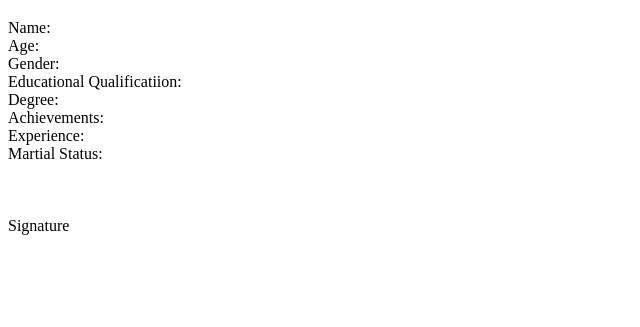
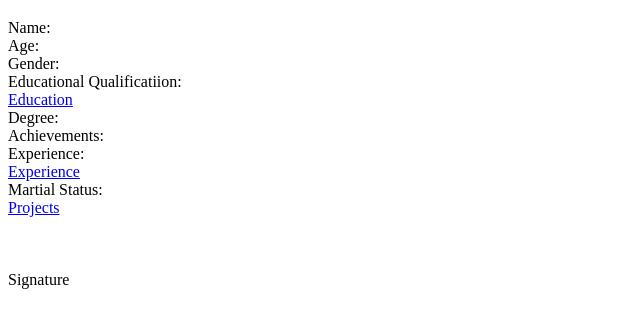
Before and after one commit to Rohit-Kumar-0407/HTML-Repo, a plain HTML site: page Portfolio (Project 1).html in a window 1280 px wide. Shown: the part 61-388 px from the top of the page, without its empty margins (0-640 px from the left). Drawn offline with Linux system fonts and the light colour scheme.

Commit message:
Added Hyperlinks

```diff
--- a/Portfolio (Project 1).html
+++ b/Portfolio (Project 1).html
@@ -11,10 +11,13 @@
         Age:<br>
         Gender:<br>
         Educational Qualificatiion:<br>
+        <a href="/Education.html">Education</a> <br>
         Degree:<br>
         Achievements:<br>
         Experience:<br>
+        <a href="/Experience.html">Experience</a> <br>
         Martial Status:<br>
+        <a href="/Projects.html">Projects</a><br>
         <br>
         <br>
         <br>
```
Also changed, not shown: Education.html (added), Experience.html (added), Projects.html (added).
